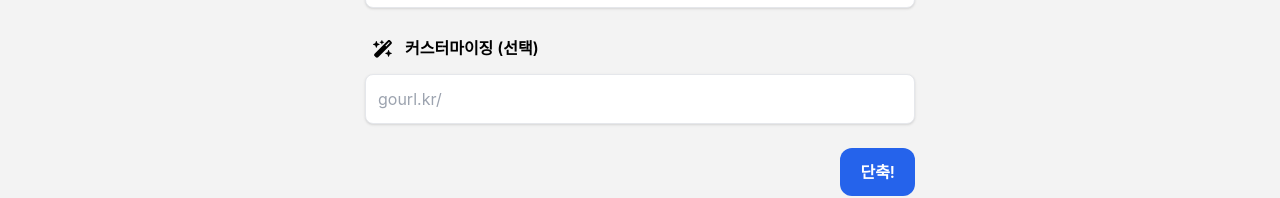
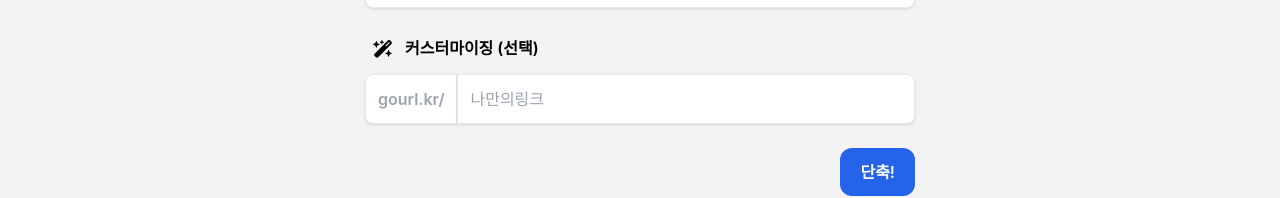
Before and after one commit to hlog2e/url-shorter-front, a Next.js app: page / in a window 1280 px wide. Shown: the part 521-719 px from the top of the page. Built offline with nearby package versions, Linux system fonts and the light colour scheme; no server answers.

Commit message:
Url Alias Input 부분 UX 수정

```diff
--- a/components/section/UrlShortSection.jsx
+++ b/components/section/UrlShortSection.jsx
@@ -85,13 +85,19 @@ export default function UrlShortSection(props) {
               <IconMagic className="p-2 w-9" />
               <p className="p-1 font-semibold">커스터마이징 (선택)</p>
             </span>
-            <input
-              value={urlInput.alias}
-              onChange={onChangeUrlInput}
-              name="alias"
-              className="w-full px-3 py-3 border rounded-lg shadow focus:ring focus:outline-none focus:bg-white"
-              placeholder="gourl.kr/"
-            />
+            <span className="flex">
+              <div className="px-3 py-3 font-semibold text-gray-400 bg-white border rounded-tl-lg rounded-bl-lg shadow">
+                gourl.kr/
+              </div>
+              <input
+                value={urlInput.alias}
+                onChange={onChangeUrlInput}
+                name="alias"
+                className="w-full px-3 py-3 border rounded-tr-lg rounded-br-lg shadow focus:ring focus:outline-none focus:bg-white"
+                placeholder="나만의링크"
+              />
+            </span>
+
             <span className="flex justify-end">
               <button className="px-5 py-3 mt-6 font-semibold text-white bg-blue-600 hover:bg-blue-500 rounded-xl">
                 단축!
```
